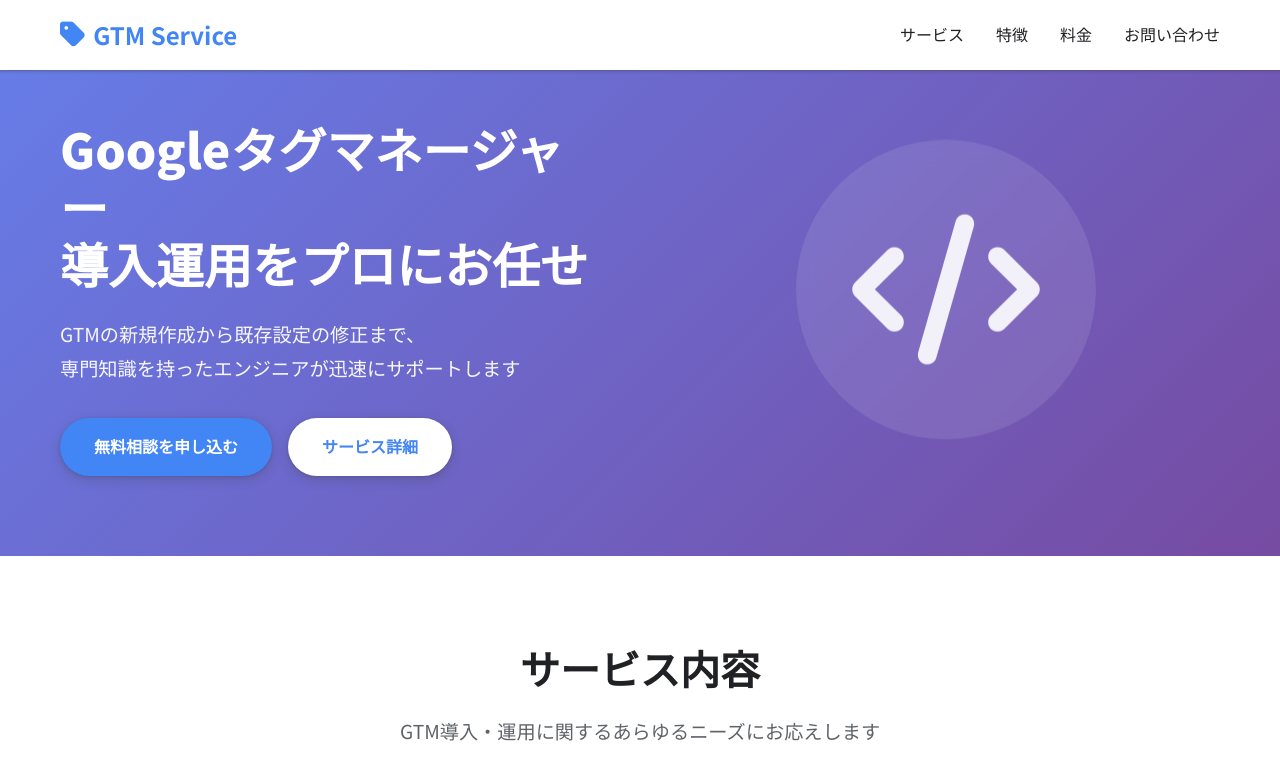
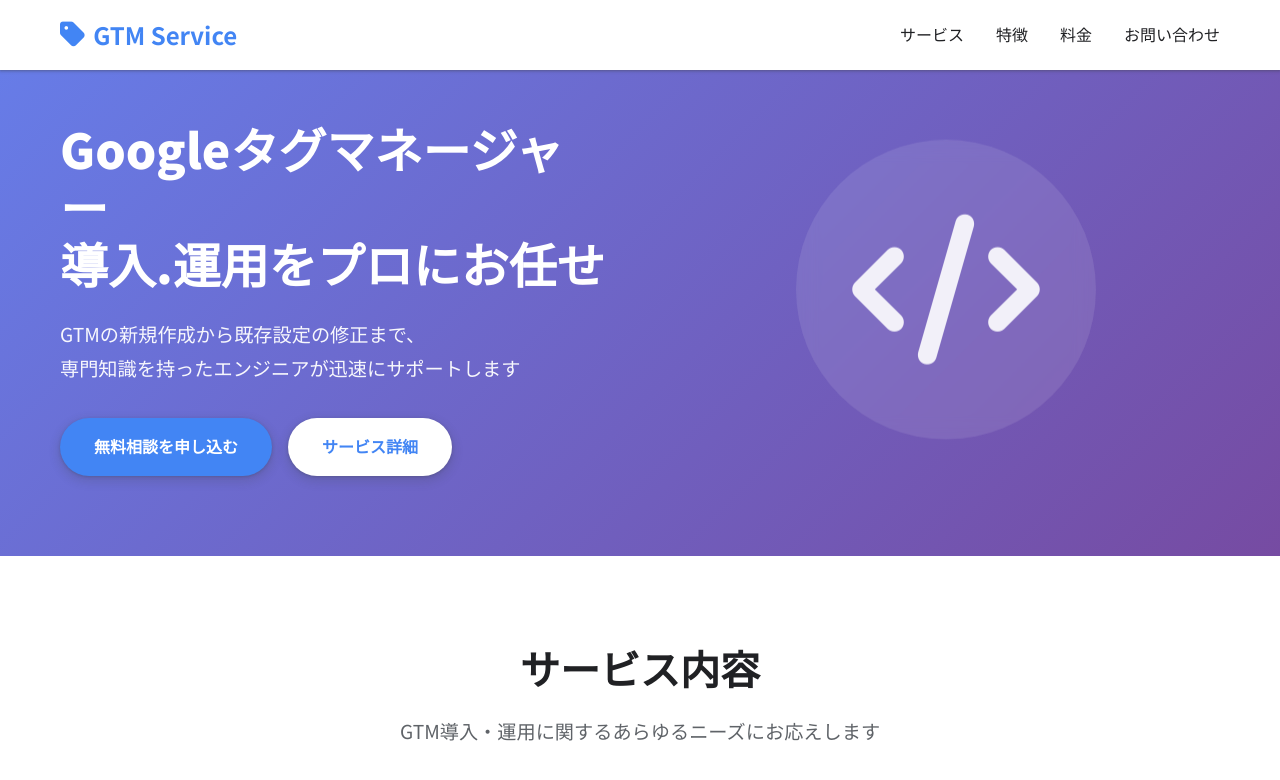
Before and after one commit to eto903376-max/website, a plain HTML site: page index.html in a window 1280 px wide. Shown: the top 780 px of the page. Drawn offline with Linux system fonts and the light colour scheme.

Commit message:
ｓｓｓｓ

```diff
--- a/index.html
+++ b/index.html
@@ -53,7 +53,7 @@ height="0" width="0" style="display:none;visibility:hidden"></iframe></noscript>
     <section class="hero">
         <div class="container">
             <div class="hero-content">
-                <h1 class="hero-title">Googleタグマネージャー<br>導入運用をプロにお任せ</h1>
+                <h1 class="hero-title">Googleタグマネージャー<br>導入.運用をプロにお任せ</h1>
                 <p class="hero-subtitle">GTMの新規作成から既存設定の修正まで、<br>専門知識を持ったエンジニアが迅速にサポートします</p>
                 <div class="hero-buttons">
                     <a href="#contact" class="btn btn-primary" id="btn-entry">無料相談を申し込む</a>
```
